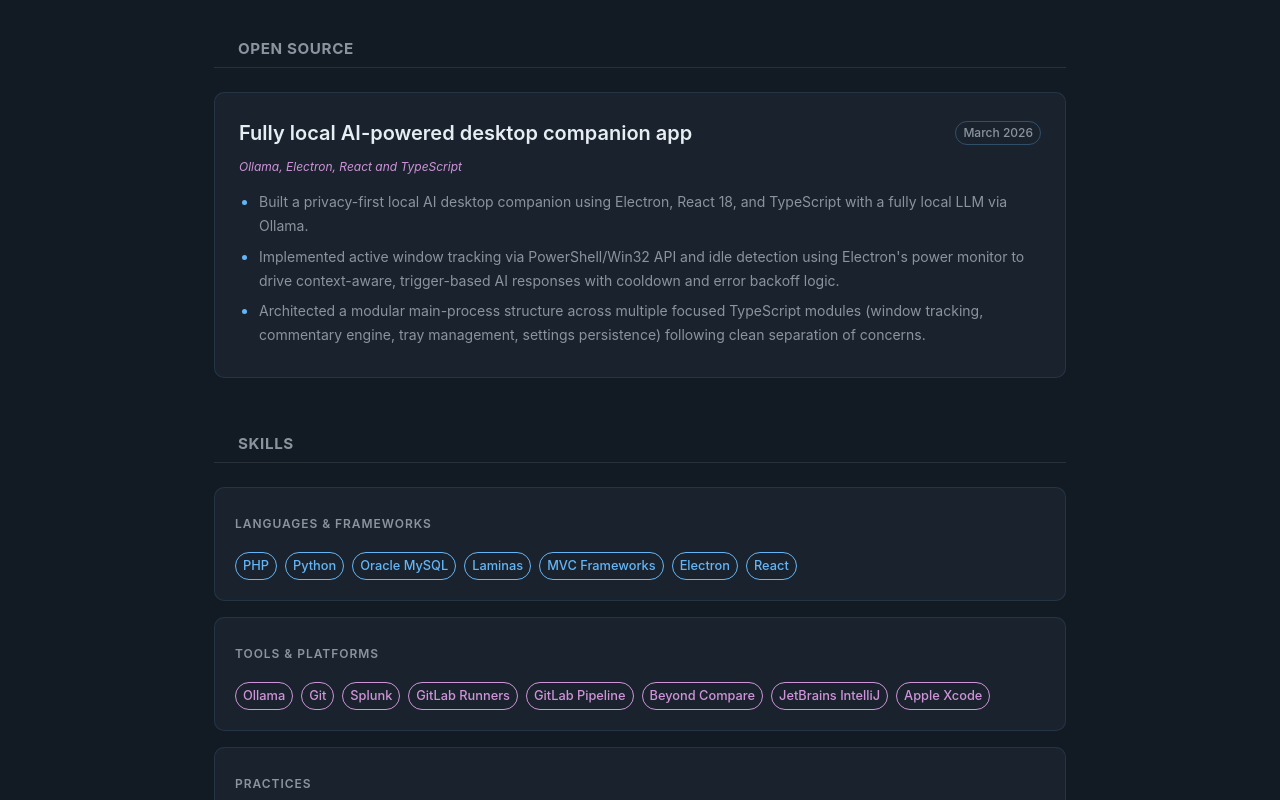
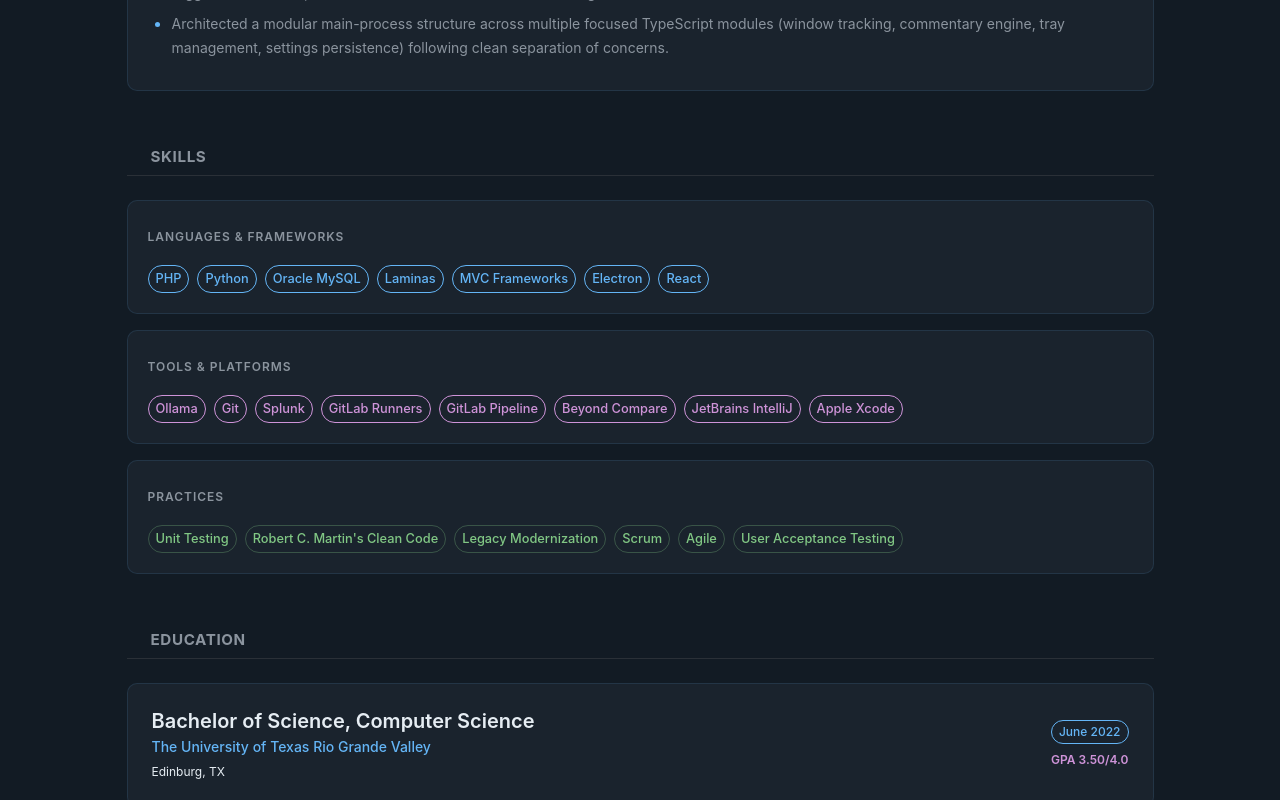
Before and after one commit to leo9-py/leo9-py.github.io, a React (Vite) app: page / in a window 1280 px wide. Shown: the part 1600-2400 px from the top of the page. Built offline with nearby package versions, Linux system fonts and the light colour scheme; some icons are missing.

Commit message:
Add per-theme tertiary colors, quirky secondary palettes, colorful dates/locations, and widen container to 1075px

```diff
--- a/src/App.tsx
+++ b/src/App.tsx
@@ -147,7 +147,7 @@ function ResumeContent() {
       >
         <Header />
 
-        <Container maxWidth="md" sx={{ py: { xs: 4, md: 6 } }}>
+        <Container maxWidth={false} sx={{ maxWidth: 1075, py: { xs: 4, md: 6 } }}>
           <Box sx={{ display: 'flex', flexDirection: 'column', gap: { xs: 5, md: 7 } }}>
             <Summary />
             <Experience />
--- a/src/components/Education.tsx
+++ b/src/components/Education.tsx
@@ -32,7 +32,7 @@ export default function Education() {
                   <Typography variant="subtitle2" sx={{ color: 'var(--theme-primary)', fontWeight: 500, mt: 0.25 }}>
                     {edu.school}
                   </Typography>
-                  <Typography variant="caption" sx={{ color: 'text.secondary' }}>
+                  <Typography variant="caption" sx={{ color: 'text.primary' }}>
                     {edu.location}
                   </Typography>
                 </Box>
@@ -41,7 +41,8 @@ export default function Education() {
                     label={edu.date}
                     size="small"
                     variant="outlined"
-                    sx={{ borderColor: 'rgba(100,181,246,0.3)', color: 'text.secondary', fontSize: '0.75rem' }}
+                    color="primary"
+                    sx={{ fontSize: '0.75rem' }}
                   />
                   <Box sx={{ display: 'flex', alignItems: 'center', gap: 0.5 }}>
                     <StarIcon sx={{ fontSize: 14, color: 'var(--theme-secondary)' }} />
--- a/src/components/Experience.tsx
+++ b/src/components/Experience.tsx
@@ -38,9 +38,10 @@ export default function Experience() {
                     label={`${job.start} – ${job.end}`}
                     size="small"
                     variant="outlined"
-                    sx={{ borderColor: 'rgba(100,181,246,0.3)', color: 'text.secondary', fontSize: '0.75rem' }}
+                    color="primary"
+                    sx={{ fontSize: '0.75rem' }}
                   />
-                  <Typography variant="caption" sx={{ color: 'text.secondary' }}>
+                  <Typography variant="caption" sx={{ color: 'text.primary' }}>
                     {job.location}
                   </Typography>
                 </Box>
--- a/src/components/OpenSource.tsx
+++ b/src/components/OpenSource.tsx
@@ -44,11 +44,12 @@ export default function OpenSource() {
                   label={project.date}
                   size="small"
                   variant="outlined"
-                  sx={{ borderColor: 'rgba(100,181,246,0.3)', color: 'text.secondary', fontSize: '0.75rem' }}
+                  color="primary"
+                  sx={{ fontSize: '0.75rem' }}
                 />
               </Box>
 
-              <Typography variant="caption" sx={{ color: 'var(--theme-secondary)', fontStyle: 'italic', display: 'block', mb: 1.5 }}>
+              <Typography variant="subtitle2" sx={{ color: 'var(--theme-primary)', fontWeight: 500, display: 'block', mb: 1.5 }}>
                 {project.stack}
               </Typography>
 
--- a/src/components/Skills.tsx
+++ b/src/components/Skills.tsx
@@ -19,7 +19,7 @@ export default function Skills() {
   const { settings } = useSettings()
   const scheme = useColorScheme()
   const isDark = settings.darkMode
-  const secondary = isDark ? scheme.secondary.dark : scheme.secondary.light
+  const practiceColor = isDark ? scheme.tertiary.dark : scheme.tertiary.light
 
   return (
     <Box component="section">
@@ -48,8 +48,8 @@ export default function Skills() {
                         fontSize: '0.8rem',
                         height: 28,
                         ...(cat === 'custom' && {
-                          borderColor: `${secondary}4d`,
-                          color: secondary,
+                          borderColor: `${practiceColor}4d`,
+                          color: practiceColor,
                           transition: 'color 0.5s ease, border-color 0.5s ease',
                         }),
                       }}
--- a/src/data/colorSchemes.ts
+++ b/src/data/colorSchemes.ts
@@ -10,6 +10,8 @@ export interface ColorScheme {
   glow: { dark: [number, number, number]; light: [number, number, number] }
   /** Particle color in dark mode */
   particle: { dark: string; light: string }
+  /** Tertiary accent — used for third category (e.g. Practices chips) */
+  tertiary: { dark: string; light: string }
   /** Wave body tint */
   wave: { dark: string; light: string }
   /** Header gradient name heading — from / to */
@@ -21,6 +23,7 @@ export const COLOR_SCHEMES: ColorScheme[] = [
     name: 'Original',
     primary: { dark: '#64b5f6', light: '#0050a0' },
     secondary: { dark: '#ce93d8', light: '#7b1fa2' },
+    tertiary: { dark: '#81c784', light: '#388e3c' },
     swatch: '#64b5f6',
     glow: { dark: [80, 140, 220], light: [255, 235, 170] },
     particle: { dark: '#64b5f6', light: '#0050a0' },
@@ -30,7 +33,8 @@ export const COLOR_SCHEMES: ColorScheme[] = [
   {
     name: 'Yellow',
     primary: { dark: '#ffd54f', light: '#a67c00' },
-    secondary: { dark: '#ffe082', light: '#c49000' },
+    secondary: { dark: '#f48fb1', light: '#c2185b' },
+    tertiary: { dark: '#4dd0e1', light: '#00838f' },
     swatch: '#ffd54f',
     glow: { dark: [220, 190, 60], light: [255, 230, 120] },
     particle: { dark: '#ffd54f', light: '#a67c00' },
@@ -40,7 +44,8 @@ export const COLOR_SCHEMES: ColorScheme[] = [
   {
     name: 'Green',
     primary: { dark: '#66bb6a', light: '#2e7d32' },
-    secondary: { dark: '#a5d6a7', light: '#388e3c' },
+    secondary: { dark: '#ba68c8', light: '#7b1fa2' },
+    tertiary: { dark: '#ffb74d', light: '#e65100' },
     swatch: '#66bb6a',
     glow: { dark: [60, 180, 80], light: [180, 230, 140] },
     particle: { dark: '#66bb6a', light: '#2e7d32' },
@@ -50,7 +55,8 @@ export const COLOR_SCHEMES: ColorScheme[] = [
   {
     name: 'Pink',
     primary: { dark: '#f06292', light: '#c2185b' },
-    secondary: { dark: '#f48fb1', light: '#d81b60' },
+    secondary: { dark: '#ffd54f', light: '#f9a825' },
+    tertiary: { dark: '#4fc3f7', light: '#0277bd' },
     swatch: '#f06292',
     glow: { dark: [220, 60, 130], light: [255, 180, 200] },
     particle: { dark: '#f06292', light: '#c2185b' },
@@ -60,7 +66,8 @@ export const COLOR_SCHEMES: ColorScheme[] = [
   {
     name: 'Purple',
     primary: { dark: '#b388ff', light: '#6a1b9a' },
-    secondary: { dark: '#ce93d8', light: '#8e24aa' },
+    secondary: { dark: '#4dd0e1', light: '#00838f' },
+    tertiary: { dark: '#ffcc80', light: '#e65100' },
     swatch: '#b388ff',
     glow: { dark: [140, 80, 220], light: [200, 160, 255] },
     particle: { dark: '#b388ff', light: '#6a1b9a' },
@@ -70,7 +77,8 @@ export const COLOR_SCHEMES: ColorScheme[] = [
   {
     name: 'Cyan',
     primary: { dark: '#4dd0e1', light: '#00838f' },
-    secondary: { dark: '#80deea', light: '#00acc1' },
+    secondary: { dark: '#ffb74d', light: '#e65100' },
+    tertiary: { dark: '#ef9a9a', light: '#c62828' },
     swatch: '#4dd0e1',
     glow: { dark: [40, 190, 210], light: [140, 230, 240] },
     particle: { dark: '#4dd0e1', light: '#00838f' },
@@ -80,7 +88,8 @@ export const COLOR_SCHEMES: ColorScheme[] = [
   {
     name: 'Blue',
     primary: { dark: '#5c6bc0', light: '#1a237e' },
-    secondary: { dark: '#7986cb', light: '#283593' },
+    secondary: { dark: '#ff8a65', light: '#d84315' },
+    tertiary: { dark: '#a5d6a7', light: '#2e7d32' },
     swatch: '#5c6bc0',
     glow: { dark: [60, 80, 180], light: [140, 160, 240] },
     particle: { dark: '#5c6bc0', light: '#1a237e' },
@@ -90,7 +99,8 @@ export const COLOR_SCHEMES: ColorScheme[] = [
   {
     name: 'Magenta',
     primary: { dark: '#ea80fc', light: '#aa00ff' },
-    secondary: { dark: '#e040fb', light: '#d500f9' },
+    secondary: { dark: '#ffd54f', light: '#f9a825' },
+    tertiary: { dark: '#80cbc4', light: '#00695c' },
     swatch: '#ea80fc',
     glow: { dark: [200, 80, 240], light: [240, 160, 255] },
     particle: { dark: '#ea80fc', light: '#aa00ff' },
@@ -100,7 +110,8 @@ export const COLOR_SCHEMES: ColorScheme[] = [
   {
     name: 'Orange',
     primary: { dark: '#ffa726', light: '#e65100' },
-    secondary: { dark: '#ffb74d', light: '#f57c00' },
+    secondary: { dark: '#ce93d8', light: '#7b1fa2' },
+    tertiary: { dark: '#90caf9', light: '#1565c0' },
     swatch: '#ffa726',
     glow: { dark: [220, 140, 30], light: [255, 200, 120] },
     particle: { dark: '#ffa726', light: '#e65100' },
@@ -110,7 +121,8 @@ export const COLOR_SCHEMES: ColorScheme[] = [
   {
     name: 'Brown',
     primary: { dark: '#a1887f', light: '#4e342e' },
-    secondary: { dark: '#bcaaa4', light: '#5d4037' },
+    secondary: { dark: '#66bb6a', light: '#2e7d32' },
+    tertiary: { dark: '#81d4fa', light: '#0277bd' },
     swatch: '#8d6e63',
     glow: { dark: [140, 100, 70], light: [200, 170, 130] },
     particle: { dark: '#a1887f', light: '#4e342e' },
@@ -120,7 +132,8 @@ export const COLOR_SCHEMES: ColorScheme[] = [
   {
     name: 'Red',
     primary: { dark: '#ef5350', light: '#b71c1c' },
-    secondary: { dark: '#e57373', light: '#c62828' },
+    secondary: { dark: '#ffd54f', light: '#f9a825' },
+    tertiary: { dark: '#a5d6a7', light: '#2e7d32' },
     swatch: '#ef5350',
     glow: { dark: [220, 50, 50], light: [255, 140, 140] },
     particle: { dark: '#ef5350', light: '#b71c1c' },
```
